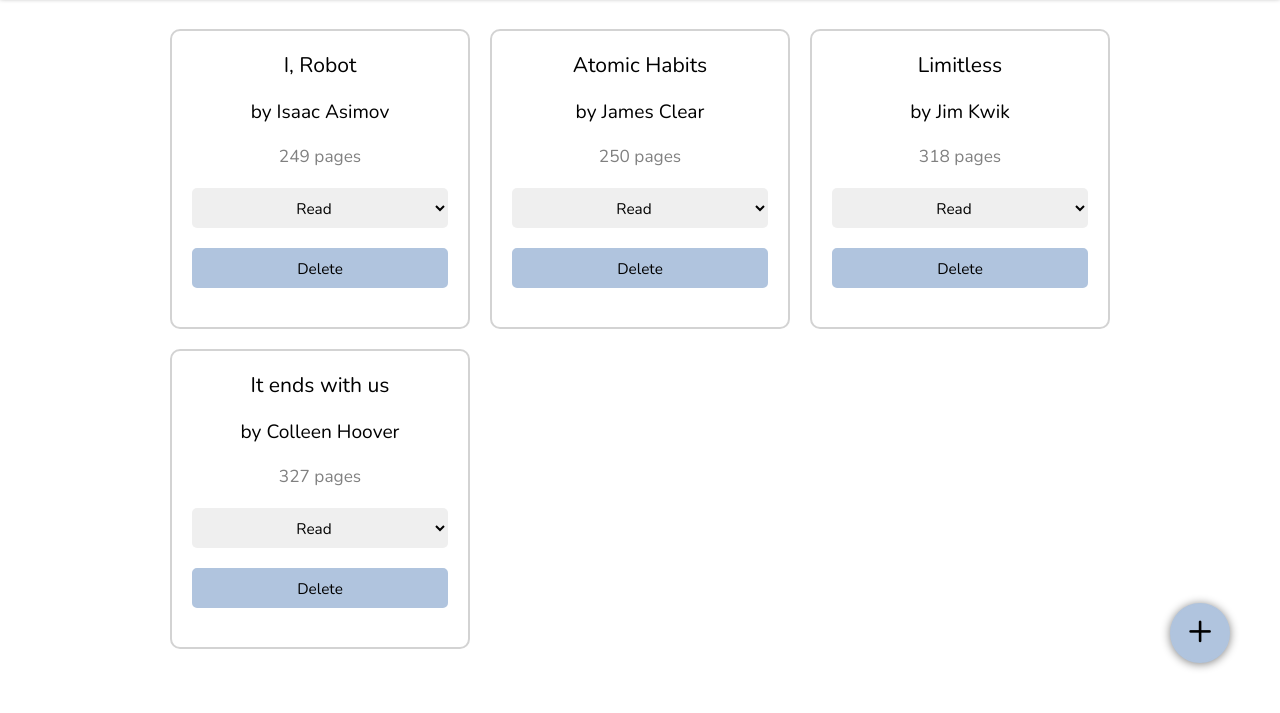
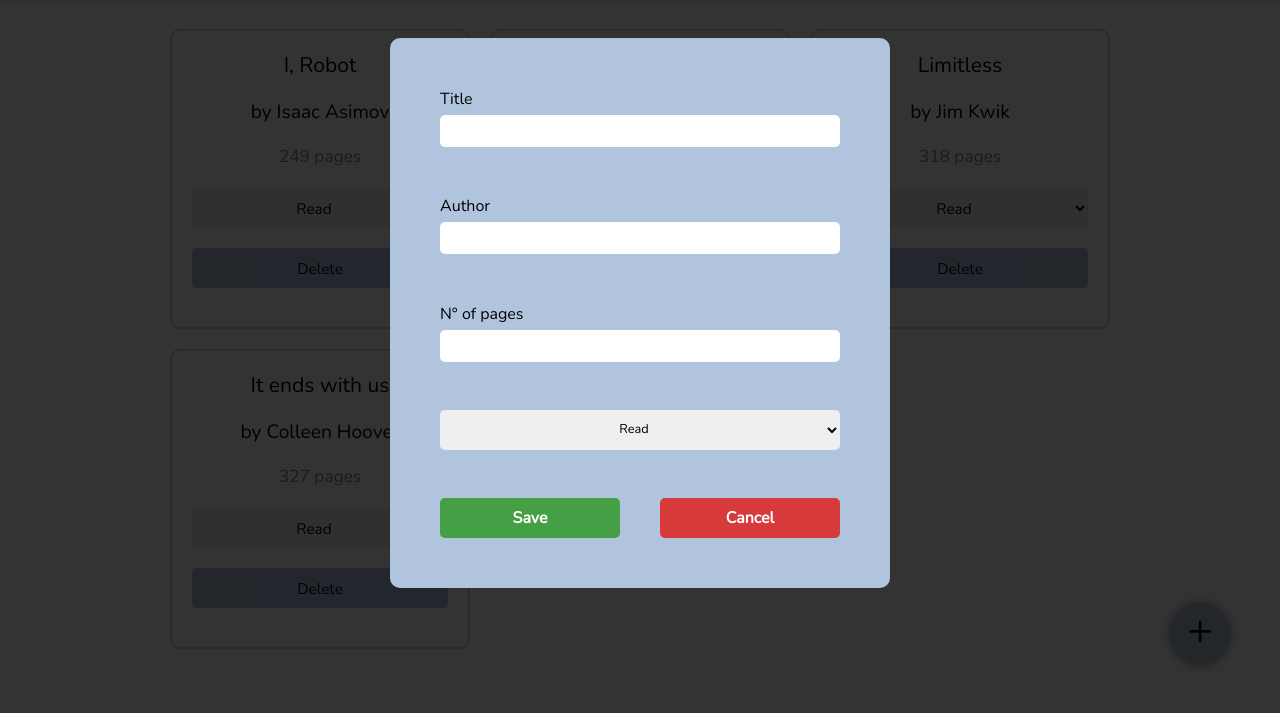
Before and after one commit to krssclaire/library, a plain HTML site: page index.html in a window 1280 px wide. Shown: the part 87-800 px from the top of the page. Drawn offline with nearby package versions, Linux system fonts and the light colour scheme.

Commit message:
Add form validation
The user is coerced to insert data in Title, Author and N° of pages
input fields when adding a new book

```diff
--- a/index.html
+++ b/index.html
@@ -59,19 +59,19 @@
             </div>
         </div>
     </div>
-    <div class="add-new-book invisible">
+    <div class="add-new-book">
         <form action="#">
             <div class="input-field">
                 <label for="title">Title</label> <br>
-                <input type="text" id="input-title">
+                <input type="text" id="input-title" required>
             </div>
             <div class="input-field">
                 <label for="author">Author</label> <br>
-                <input type="text" id="input-author">
+                <input type="text" id="input-author" required>
             </div>
             <div class="input-field">
                 <label for="pages">N° of pages</label> <br>
-                <input type="number" id="input-pages">
+                <input type="number" id="input-pages" required>
             </div>
             <div class="input-field">
                 <select name="reading-status" id="input-reading-status">
@@ -81,8 +81,8 @@
                 </select>
             </div>
             <div class="form-buttons">
-                <button class="save">Save</button>
-                <button class="cancel"> Cancel</button>
+                <button type="submit" class="save">Save</button>
+                <button type="reset" class="cancel"> Cancel</button>
             </div>
         </form>
     </div>
--- a/style.css
+++ b/style.css
@@ -150,6 +150,14 @@ input {
     border-radius: 5px;
 }
 
+input:focus:invalid {
+    border: solid 1px rgb(195, 20, 20);
+}
+
+input:focus:valid{
+    border: solid 1px rgb(19, 161, 6);
+}
+
 .form-buttons {
     width: 100%;
     display: flex;
```
Also changed, not shown: 1 other file.
